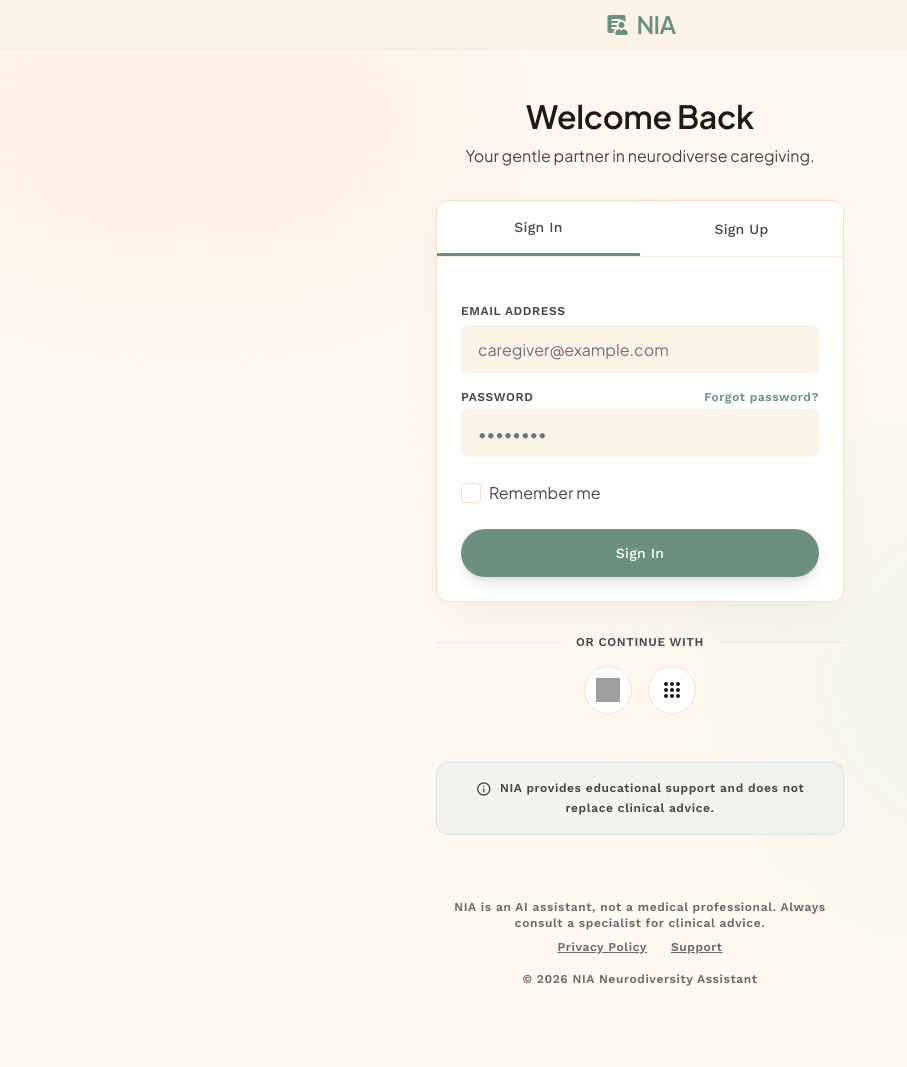
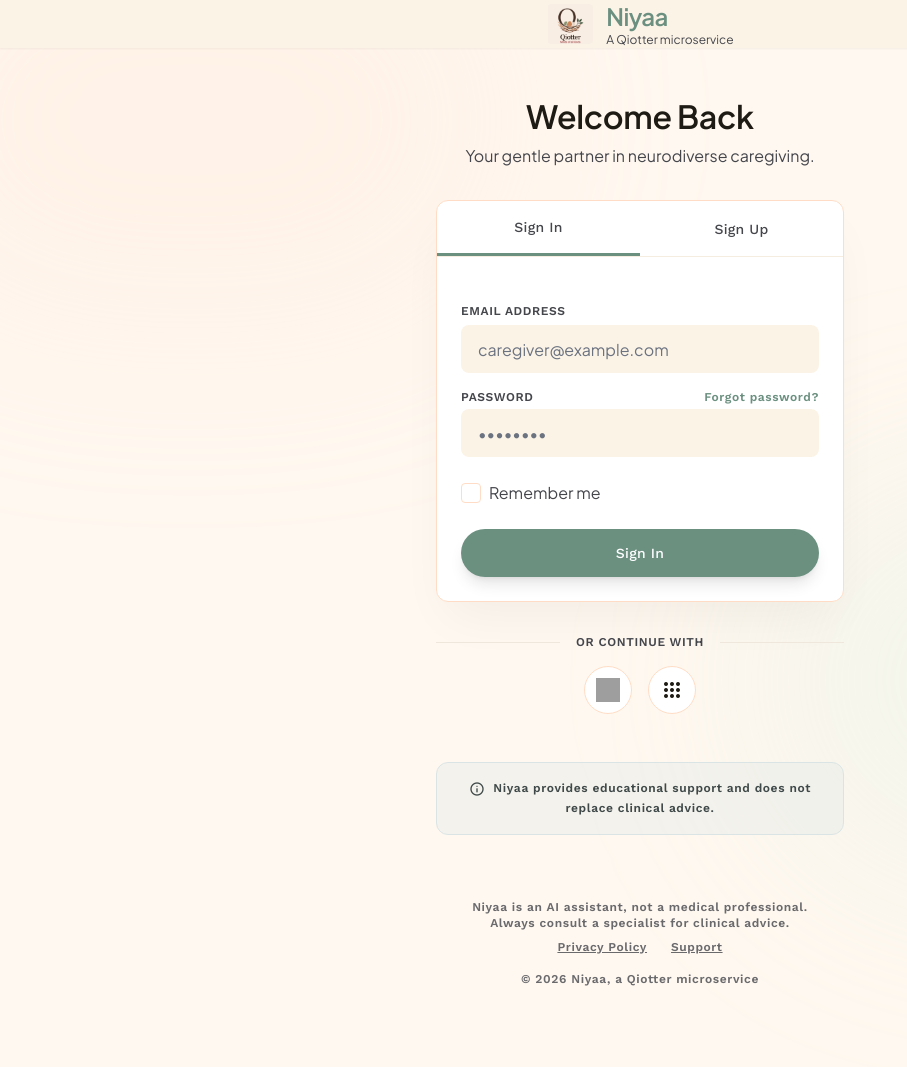
Before and after one commit to antonie-riziki/NeuroNest, a Django app: page / in a window 1280 px wide. Shown: the whole page, without its empty margins (0-907 px from the left). Run offline with Django 5.2, Linux system fonts and the light colour scheme; some libraries are stand-ins or nearby versions; grey boxes are pictures that could not be loaded.

Commit message:
Fix Supabase env compatibility and add Qiotter branding

```diff
--- a/NIA/templates/auth.html
+++ b/NIA/templates/auth.html
@@ -1,3 +1,4 @@
+{% load static %}
 <!DOCTYPE html>
 
 <html class="light" lang="en">
@@ -5,7 +6,7 @@
 <head>
     <meta charset="utf-8" />
     <meta content="width=device-width, initial-scale=1.0" name="viewport" />
-    <title>Welcome to NIA | Gentle Guidance</title>
+    <title>Welcome to Niyaa | Qiotter</title>
     <link
         href="https://fonts.googleapis.com/css2?family=Plus+Jakarta+Sans:wght@400;500;600;700&family=Work+Sans:wght@400;500;600&family=Material+Symbols+Outlined:wght,FILL@100..700,0..1&display=swap"
         rel="stylesheet" />
@@ -164,10 +165,13 @@
     <!-- Top Navigation Shell (Limited for Auth) -->
     <header
         class="fixed top-0 left-0 w-full z-50 flex justify-center items-center px-margin-mobile h-touch-target-min bg-surface-container-low shadow-sm">
-        <div class="flex items-center gap-2">
-            <span class="material-symbols-outlined text-calm-teal"
-                style="font-variation-settings: 'FILL' 1;">clinical_notes</span>
-            <h1 class="font-headline-lg-mobile text-headline-lg-mobile text-calm-teal tracking-tight">NIA</h1>
+        <div class="flex items-center gap-3">
+            <img src="{% static 'img/qiotter-logo.png' %}" alt="Qiotter - Minds of all kinds"
+                class="h-10 w-12 object-contain rounded-md" />
+            <div class="leading-tight text-left">
+                <h1 class="font-headline-lg-mobile text-headline-lg-mobile text-calm-teal tracking-tight">Niyaa</h1>
+                <p class="text-xs text-on-surface-variant">A Qiotter microservice</p>
+            </div>
         </div>
     </header>
     <!-- Hero Background Atmosphere (Subtle animated blur) -->
@@ -377,7 +381,7 @@
         <div class="mt-12 p-4 bg-tertiary-fixed/30 rounded-xl border border-tertiary-fixed text-center">
             <p class="font-label-sm text-label-sm text-on-tertiary-fixed-variant leading-relaxed">
                 <span class="material-symbols-outlined align-middle mr-1 text-[16px]">info</span>
-                NIA provides educational support and does not replace clinical advice.
+            Niyaa provides educational support and does not replace clinical advice.
             </p>
         </div>
     </main>
@@ -385,7 +389,7 @@
     <footer
         class="w-full flex flex-col items-center gap-2 pt-4 pb-20 px-margin-mobile bg-transparent opacity-80 mt-auto">
         <p class="font-label-sm text-label-sm text-on-surface-variant text-center max-w-sm">
-            NIA is an AI assistant, not a medical professional. Always consult a specialist for clinical advice.
+            Niyaa is an AI assistant, not a medical professional. Always consult a specialist for clinical advice.
         </p>
         <div class="flex gap-6">
             <a class="font-label-sm text-label-sm text-on-surface-variant underline hover:text-calm-teal"
@@ -393,7 +397,7 @@
             <a class="font-label-sm text-label-sm text-on-surface-variant underline hover:text-calm-teal"
                 href="#">Support</a>
         </div>
-        <p class="font-label-sm text-label-sm text-on-surface-variant mt-2">© {% now 'Y' %} NIA Neurodiversity Assistant
+        <p class="font-label-sm text-label-sm text-on-surface-variant mt-2">© {% now 'Y' %} Niyaa, a Qiotter microservice
         </p>
     </footer>
     <script>
```
Also changed, not shown: NIA/NIA/settings.py (+7 -2 lines), NIA/apps/core/supabase_client.py (+8 -2 lines), NIA/templates/chatbot.html (+9 -5 lines), NIA/templates/child_profile.html (+10 -6 lines), NIA/templates/knowledge_graph.html (+9 -4 lines), NIA/static/img/qiotter-logo.png (added), README.md.
